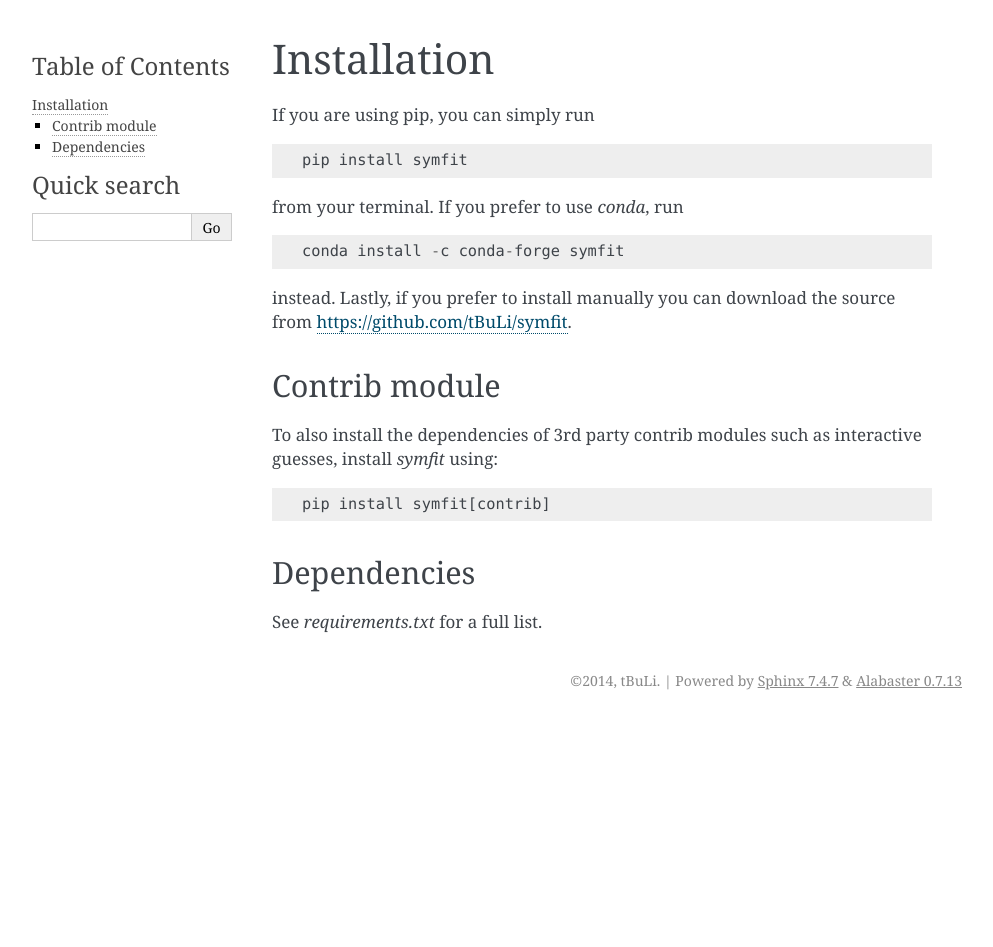
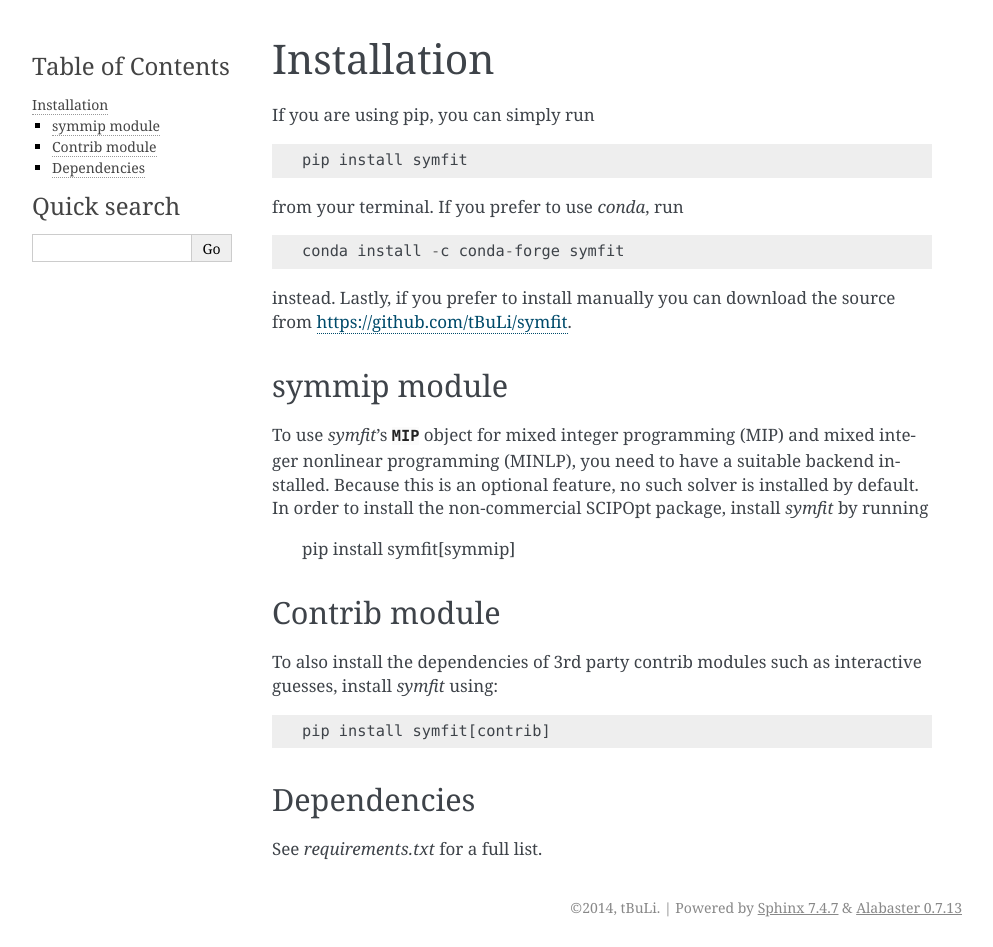
Before and after one commit to tBuLi/symfit, a Sphinx documentation site: the page built from docs/installation.rst, in a window 1280 px wide. Shown: the whole page, without its empty margins (148-1141 px from the left). Built offline with Sphinx 7.4.7, drawn with Linux system fonts in a browser that asks for light colours; the version number could not be read and is left out; before the commit the page ends 900 px from its top, so only the background shows below that.

Commit message:
Added symmip workflow and installation instruction.

```diff
--- a/docs/installation.rst
+++ b/docs/installation.rst
@@ -11,6 +11,15 @@
 instead. Lastly, if you prefer to install manually you can download
 the source from https://github.com/tBuLi/symfit.
 
+symmip module
+--------------
+To use `symfit`'s :class:`~symfit.symmip.mip.MIP` object for mixed integer programming (MIP) and
+mixed integer nonlinear programming (MINLP), you need to have a suitable backend installed.
+Because this is an optional feature, no such solver is installed by default.
+In order to install the non-commercial SCIPOpt package, install `symfit` by running
+
+  pip install symfit[symmip]
+
 Contrib module
 --------------
 To also install the dependencies of 3rd party contrib modules such as
```
Also changed, not shown: 1 other file.
